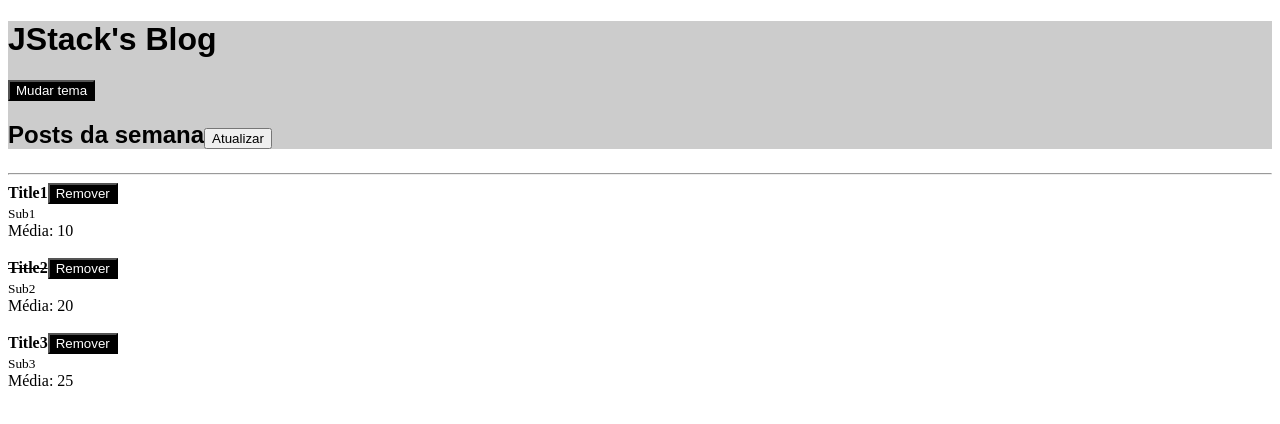
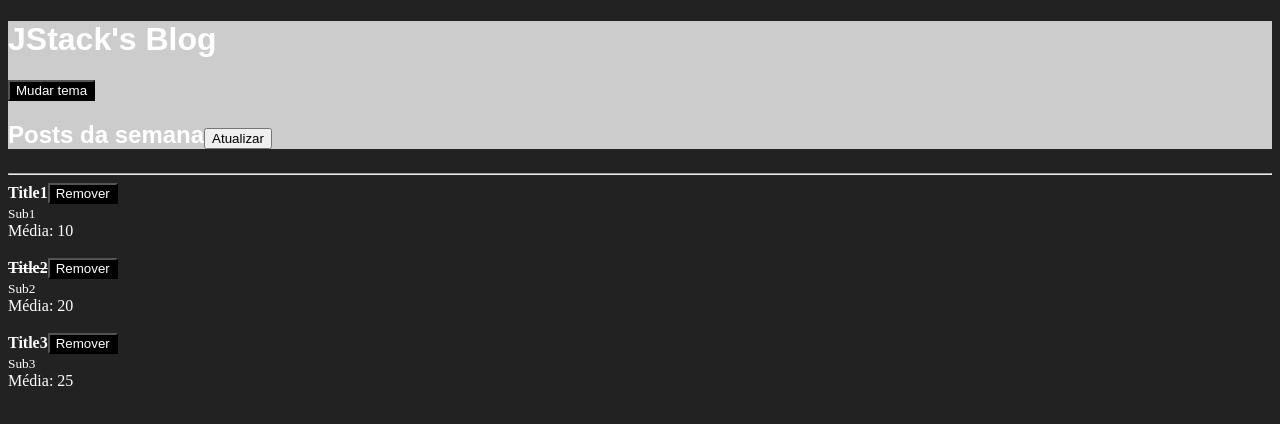
Before and after one commit to eduuk15/ReactFundamentos, a React app: page / in a window 1280 px wide. Shown: the top 424 px of the page. Built offline with nearby package versions, Linux system fonts and the light colour scheme.

Commit message:
entendendo a estilizacao por arquivos css

```diff
--- a/package.json
+++ b/package.json
@@ -13,7 +13,9 @@
     "@babel/preset-react": "^7.18.6",
     "babel-loader": "^9.1.2",
     "clean-webpack-plugin": "^4.0.0",
+    "css-loader": "^6.7.3",
     "html-webpack-plugin": "^5.5.0",
+    "style-loader": "^3.3.1",
     "webpack": "^5.75.0",
     "webpack-cli": "^5.0.1",
     "webpack-dev-server": "^4.11.1"
--- /dev/null
+++ b/src/index.css
@@ -0,0 +1,4 @@
+body {
+    background: #222;
+    color: #fff;
+}
--- a/src/index.js
+++ b/src/index.js
@@ -3,6 +3,8 @@
 
 import App from './App';
 
+import './index.css'
+
 ReactDOM.render(
     <App />,
     document.getElementById('root'),
--- a/webpack.config.js
+++ b/webpack.config.js
@@ -22,6 +22,10 @@
                 exclude: /node_module/,
                 use: 'babel-loader'
             },
+            {
+                test: /\.css$/,
+                use: ['style-loader', 'css-loader']
+            }
         ]
     },
     devServer: {
```
Also changed, not shown: 1 other file (tests, documents, lock files or other folders).
